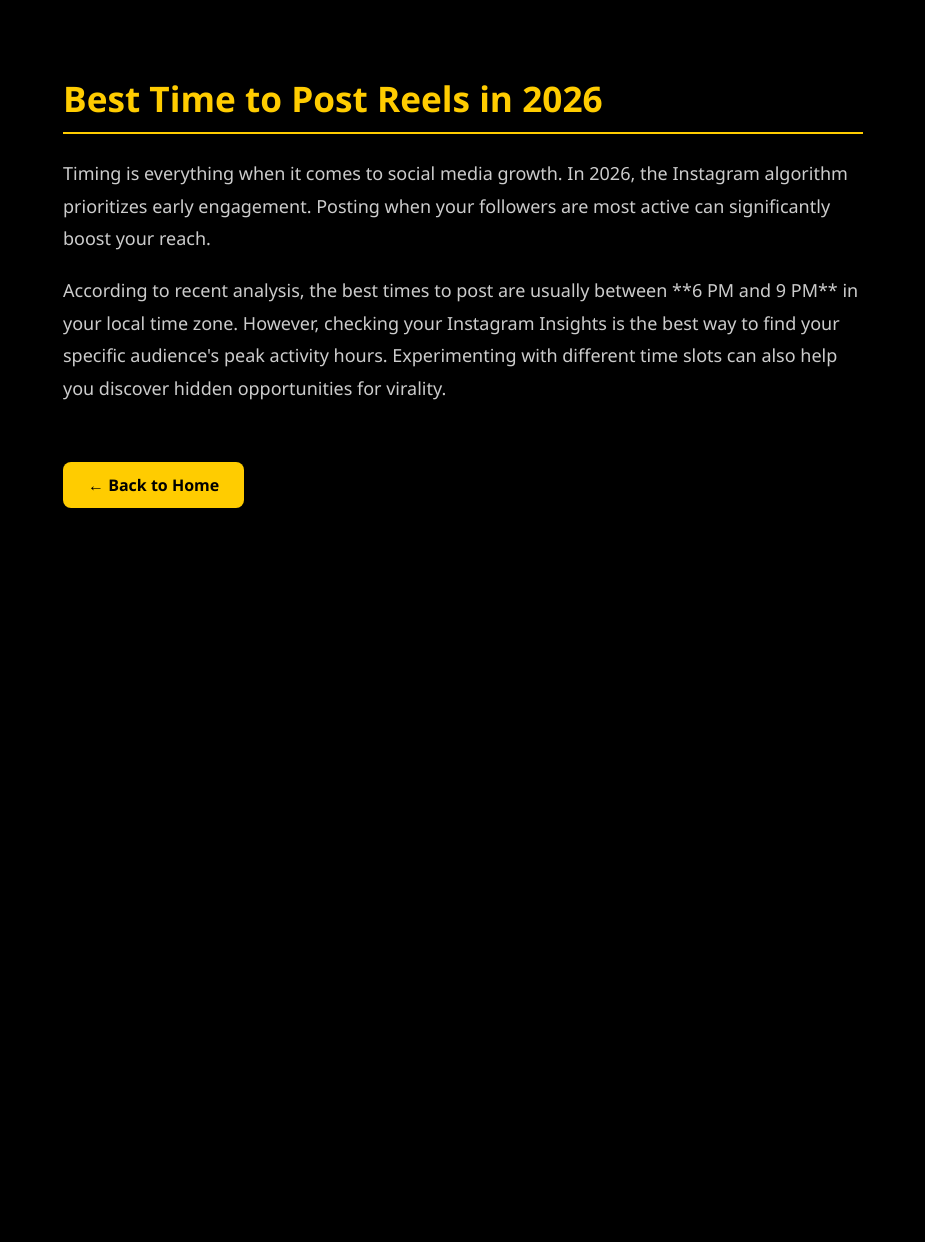
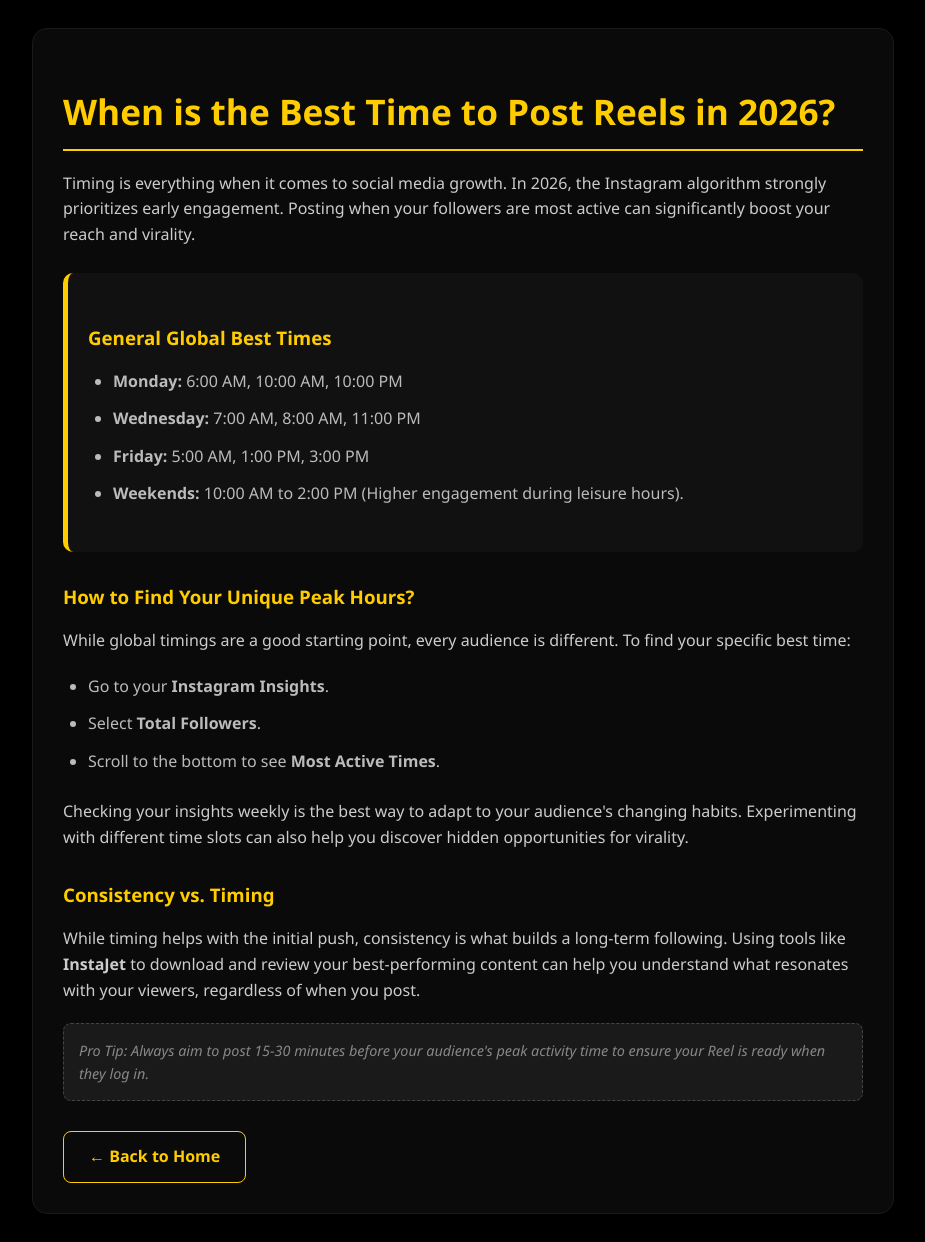
Before and after one commit to joyvijayan/jet-app, a Flask app: page /posting-time.html in a window 1280 px wide. Shown: the whole page, without its empty margins (177-1102 px from the left). Before the commit the page ends 508 px from the top, so only its background shows below. Run offline with Flask 3, Linux system fonts and the light colour scheme.

Commit message:
Update posting-time.html

```diff
--- a/templates/posting-time.html
+++ b/templates/posting-time.html
@@ -3,21 +3,56 @@
 <head>
     <meta charset="UTF-8">
     <meta name="viewport" content="width=device-width, initial-scale=1.0">
-    <title>Best Time to Post Reels - InstaJet</title>
+    <link rel="canonical" href="https://instajet.online/posting-time.html" />
+
+    <title>Best Time to Post Reels in 2026 for Maximum Reach - InstaJet</title>
     <style>
-        body { background-color: #000; color: #fff; font-family: 'Segoe UI', sans-serif; text-align: center; margin: 0; padding: 0; }
-        .container { padding: 50px 20px; max-width: 800px; margin: auto; text-align: left; }
-        h1 { color: #ffcc00; font-size: 2.2rem; border-bottom: 2px solid #ffcc00; padding-bottom: 10px; }
-        p { color: #ccc; line-height: 1.8; font-size: 18px; margin-top: 20px; }
-        .back-btn { display: inline-block; margin-top: 40px; color: #000; background: #ffcc00; text-decoration: none; padding: 12px 25px; border-radius: 8px; font-weight: bold; }
+        body { background-color: #000; color: #fff; font-family: 'Segoe UI', sans-serif; line-height: 1.6; padding: 20px; }
+        .container { max-width: 800px; margin: auto; background: #0a0a0a; padding: 30px; border-radius: 15px; border: 1px solid #1a1a1a; }
+        h1 { color: #ffcc00; font-size: 2.2rem; border-bottom: 2px solid #ffcc00; padding-bottom: 10px; margin-bottom: 20px; }
+        h3 { color: #ffcc00; margin-top: 30px; margin-bottom: 15px; }
+        p { color: #ccc; margin-bottom: 20px; }
+        ul { color: #bbb; padding-left: 25px; margin-bottom: 25px; }
+        li { margin-bottom: 12px; }
+        .time-box { background: #111; padding: 20px; border-radius: 10px; border-left: 5px solid #ffcc00; margin: 25px 0; }
+        .back-btn { display: inline-block; margin-top: 30px; color: #ffcc00; text-decoration: none; font-weight: bold; border: 1px solid #ffcc00; padding: 12px 25px; border-radius: 8px; transition: 0.3s; }
+        .back-btn:hover { background: #ffcc00; color: #000; }
     </style>
 </head>
 <body>
-    <div class="container">
-        <h1>Best Time to Post Reels in 2026</h1>
-        <p>Timing is everything when it comes to social media growth. In 2026, the Instagram algorithm prioritizes early engagement. Posting when your followers are most active can significantly boost your reach.</p>
-        <p>According to recent analysis, the best times to post are usually between **6 PM and 9 PM** in your local time zone. However, checking your Instagram Insights is the best way to find your specific audience's peak activity hours. Experimenting with different time slots can also help you discover hidden opportunities for virality.</p>
-        <a href="/" class="back-btn">← Back to Home</a>
+
+<div class="container">
+    <h1>When is the Best Time to Post Reels in 2026?</h1>
+    <p>Timing is everything when it comes to social media growth. In 2026, the Instagram algorithm strongly prioritizes early engagement. Posting when your followers are most active can significantly boost your reach and virality.</p>
+
+    <div class="time-box">
+        <h3>General Global Best Times</h3>
+        <ul>
+            <li><b>Monday:</b> 6:00 AM, 10:00 AM, 10:00 PM</li>
+            <li><b>Wednesday:</b> 7:00 AM, 8:00 AM, 11:00 PM</li>
+            <li><b>Friday:</b> 5:00 AM, 1:00 PM, 3:00 PM</li>
+            <li><b>Weekends:</b> 10:00 AM to 2:00 PM (Higher engagement during leisure hours).</li>
+        </ul>
     </div>
+
+    <h3>How to Find Your Unique Peak Hours?</h3>
+    <p>While global timings are a good starting point, every audience is different. To find your specific best time:</p>
+    <ul>
+        <li>Go to your <b>Instagram Insights</b>.</li>
+        <li>Select <b>Total Followers</b>.</li>
+        <li>Scroll to the bottom to see <b>Most Active Times</b>.</li>
+    </ul>
+    <p>Checking your insights weekly is the best way to adapt to your audience's changing habits. Experimenting with different time slots can also help you discover hidden opportunities for virality.</p>
+
+    <h3>Consistency vs. Timing</h3>
+    <p>While timing helps with the initial push, consistency is what builds a long-term following. Using tools like <b>InstaJet</b> to download and review your best-performing content can help you understand what resonates with your viewers, regardless of when you post.</p>
+
+    <div style="background: #1a1a1a; padding: 15px; border-radius: 8px; border: 1px dashed #444; margin-top: 20px;">
+        <p style="font-size: 0.9rem; color: #888; margin: 0;"><i>Pro Tip: Always aim to post 15-30 minutes before your audience's peak activity time to ensure your Reel is ready when they log in.</i></p>
+    </div>
+
+    <a href="/" class="back-btn">← Back to Home</a>
+</div>
+
 </body>
 </html>
```
